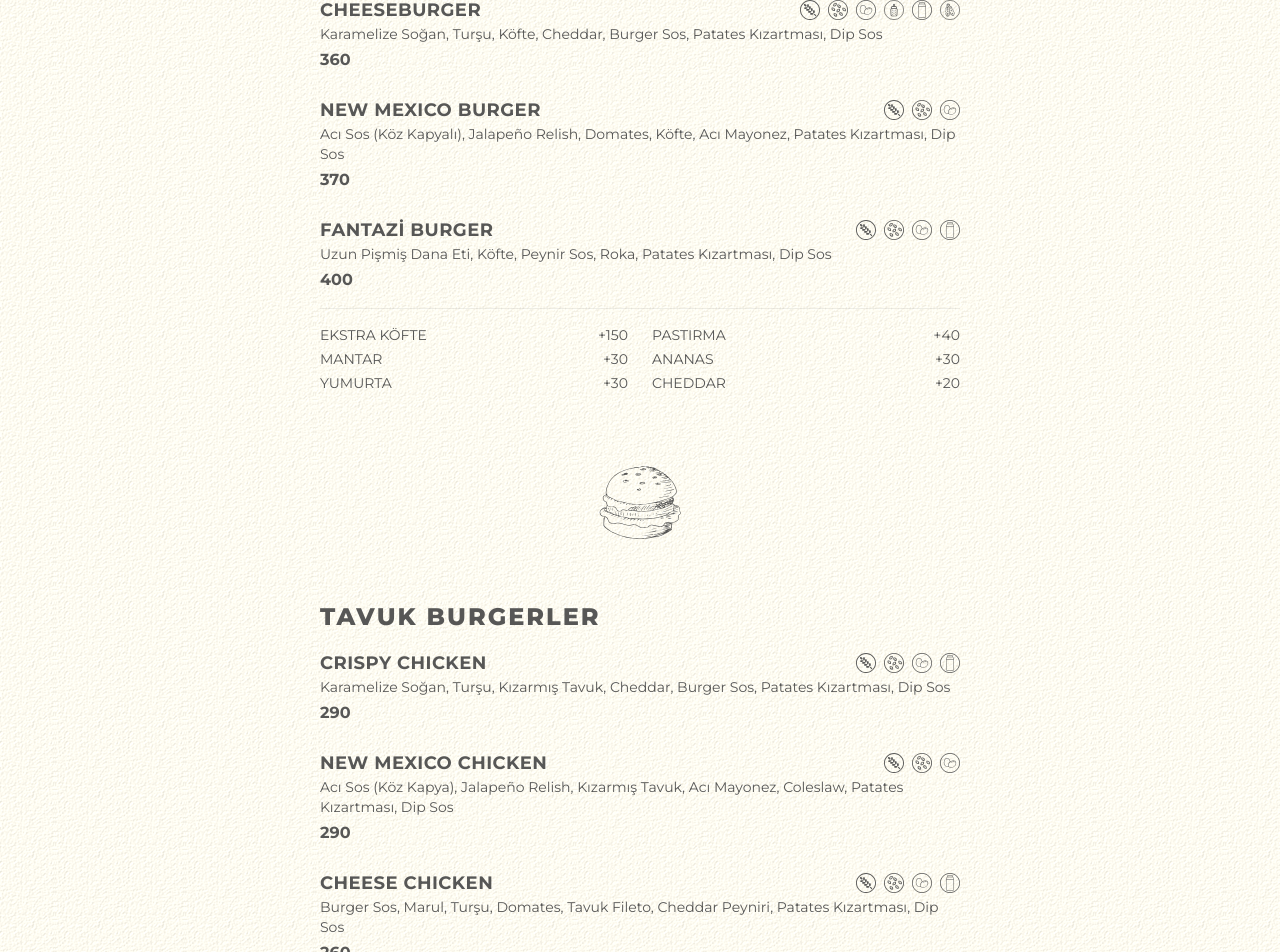
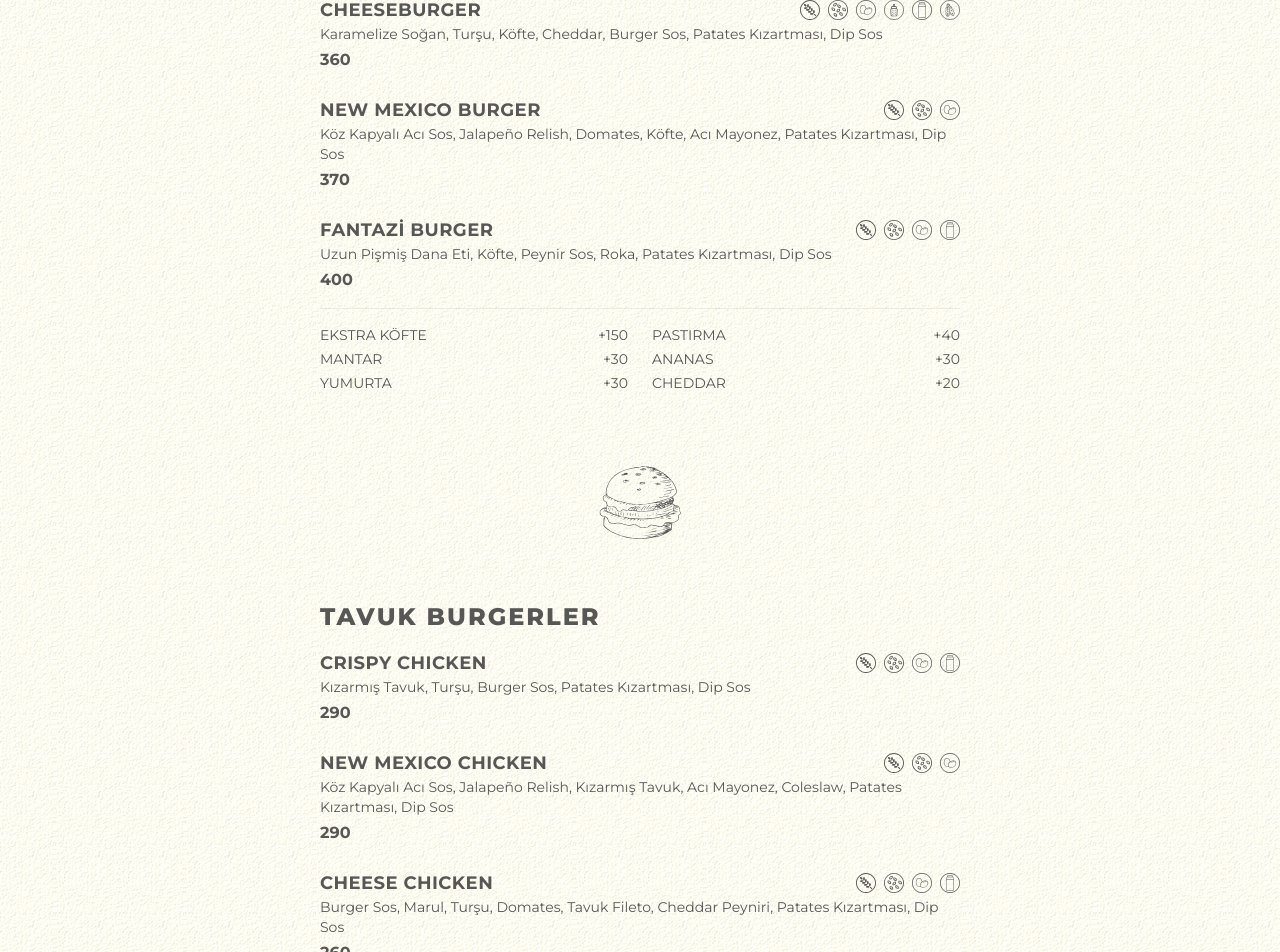
Before and after one commit to gagaburdur/gagaburdur.github.io, a React (Vite) app: page / in a window 1280 px wide. Shown: the part 340-1292 px from the top of the page. Built offline with nearby package versions, Linux system fonts and the light colour scheme.

Commit message:
Update menu item descriptions for clarity and consistency

```diff
--- a/src/menu.ts
+++ b/src/menu.ts
@@ -87,7 +87,7 @@ export const menu: MenuCategory[] = [
       {
         name: "NEW MEXICO BURGER",
         description:
-          "Acı Sos (Köz Kapyalı), Jalapeño Relish, Domates, Köfte, Acı Mayonez, Patates Kızartması, Dip Sos",
+          "Köz Kapyalı Acı Sos, Jalapeño Relish, Domates, Köfte, Acı Mayonez, Patates Kızartması, Dip Sos",
         price: 370,
         allergens: a({ gluten: true, susam: true, yumurta: true }),
       },
@@ -114,14 +114,14 @@ export const menu: MenuCategory[] = [
       {
         name: "CRISPY CHICKEN",
         description:
-          "Karamelize Soğan, Turşu, Kızarmış Tavuk, Cheddar, Burger Sos, Patates Kızartması, Dip Sos",
+          "Kızarmış Tavuk, Turşu, Burger Sos, Patates Kızartması, Dip Sos",
         price: 290,
         allergens: a({ gluten: true, susam: true, yumurta: true, sut: true }),
       },
       {
         name: "NEW MEXICO CHICKEN",
         description:
-          "Acı Sos (Köz Kapya), Jalapeño Relish, Kızarmış Tavuk, Acı Mayonez, Coleslaw, Patates Kızartması, Dip Sos",
+          "Köz Kapyalı Acı Sos, Jalapeño Relish, Kızarmış Tavuk, Acı Mayonez, Coleslaw, Patates Kızartması, Dip Sos",
         price: 290,
         allergens: a({ gluten: true, susam: true, yumurta: true }),
       },
```
